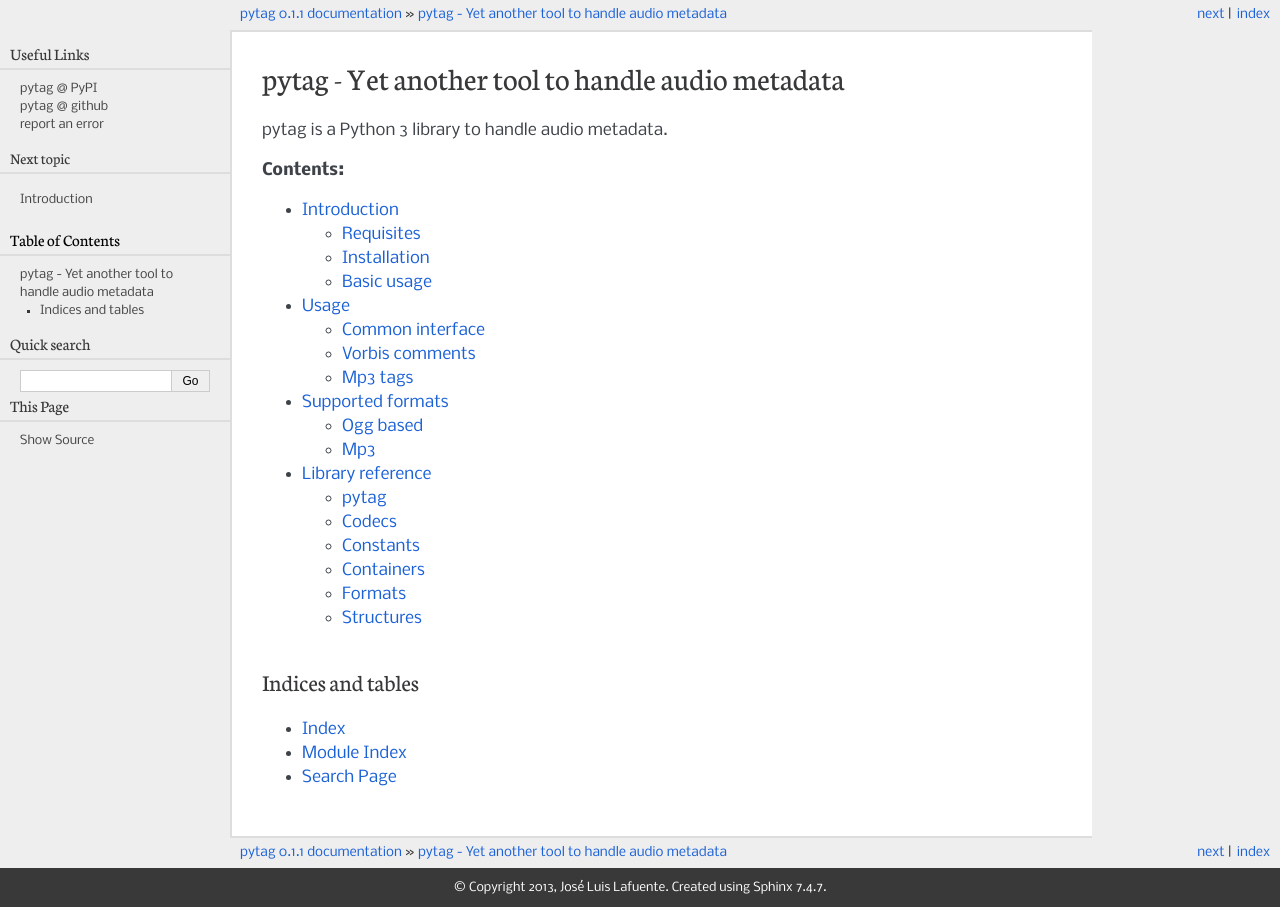
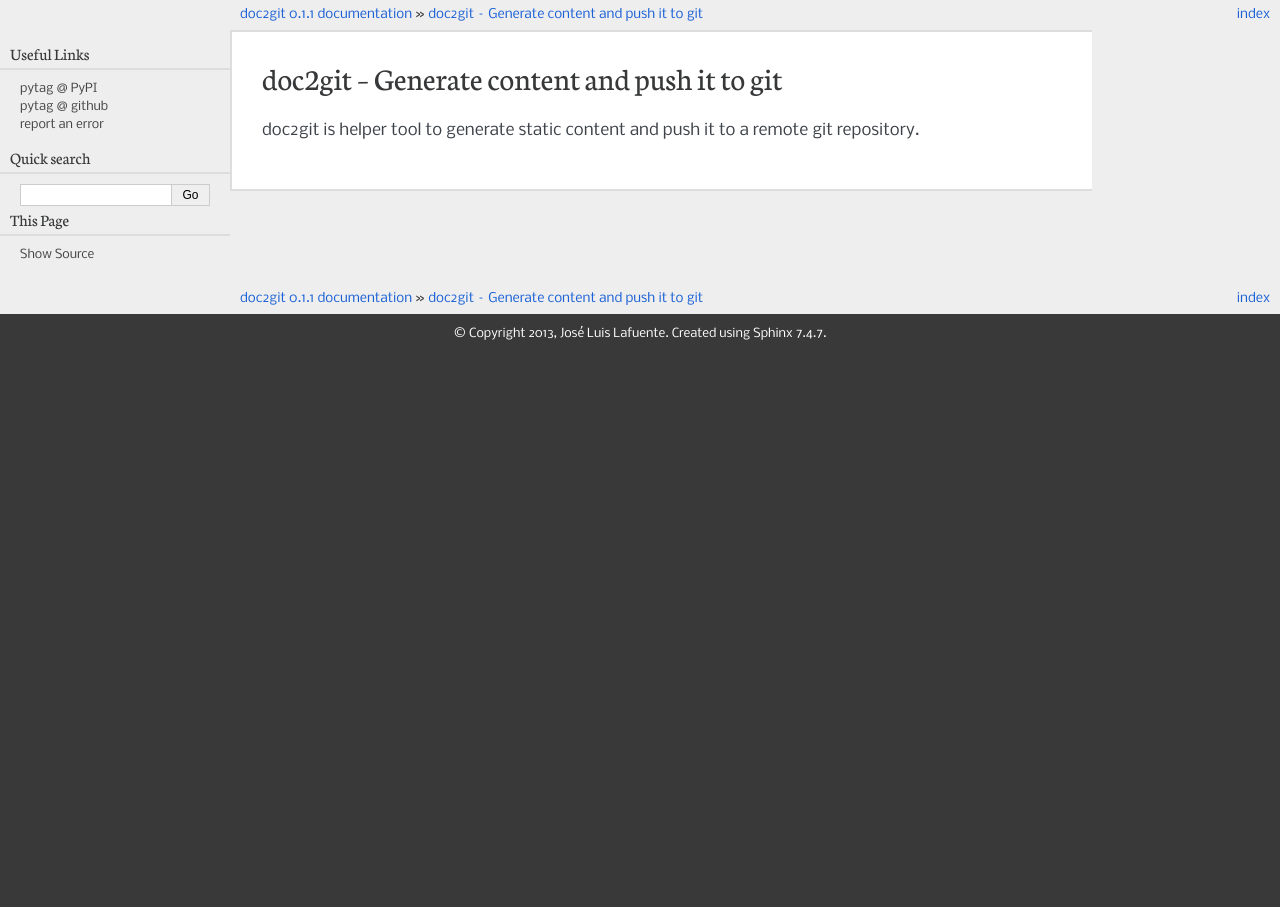
Before and after one commit to jlesquembre/doc2git, a Sphinx documentation site: the page built from docs/source/index.rst, in a window 1280 px wide. Built offline with Sphinx 7.4.7, drawn with Linux system fonts in a browser that asks for light colours; formulas are drawn with MathJax 3.

Commit message:
First usable version

```diff
--- a/docs/source/conf.py
+++ b/docs/source/conf.py
@@ -13,7 +13,6 @@
 # serve to show the default.
 
 import sys, os, subprocess
-#import sphinx_bootstrap_theme
 
 # If extensions (or modules to document with autodoc) are in another directory,
 # add these directories to sys.path here. If the directory is relative to the
@@ -47,7 +46,7 @@
 master_doc = 'index'
 
 # General information about the project.
-project = 'pytag'
+project = 'doc2git'
 copyright = '2013, José Luis Lafuente'
 
 # The version info for the project you're documenting, acts as replacement for
@@ -187,7 +186,7 @@
 #html_file_suffix = None
 
 # Output file base name for HTML help builder.
-htmlhelp_basename = 'pytagdoc'
+#htmlhelp_basename = 'pytagdoc'
 
 
 # -- Options for LaTeX output --------------------------------------------------
@@ -205,10 +204,10 @@
 
 # Grouping the document tree into LaTeX files. List of tuples
 # (source start file, target name, title, author, documentclass [howto/manual]).
-latex_documents = [
+'''latex_documents = [
   ('index', 'pytag.tex', 'pytag Documentation',
    'José Luis Lafuente', 'manual'),
-]
+]'''
 
 # The name of an image file (relative to this directory) to place at the top of
 # the title page.
@@ -235,10 +234,10 @@
 
 # One entry per manual page. List of tuples
 # (source start file, name, description, authors, manual section).
-man_pages = [
+'''man_pages = [
     ('index', 'pytag', 'pytag Documentation',
      ['José Luis Lafuente'], 1)
-]
+]'''
 
 # If true, show URL addresses after external links.
 #man_show_urls = False
@@ -249,11 +248,12 @@
 # Grouping the document tree into Texinfo files. List of tuples
 # (source start file, target name, title, author,
 #  dir menu entry, description, category)
-texinfo_documents = [
+
+'''texinfo_documents = [
   ('index', 'pytag', 'pytag Documentation',
    'José Luis Lafuente', 'pytag', 'One line description of project.',
    'Miscellaneous'),
-]
+]'''
 
 # Documents to append as an appendix to all manuals.
 #texinfo_appendices = []
--- a/docs/source/index.rst
+++ b/docs/source/index.rst
@@ -1,24 +1,6 @@
-=================================================
-pytag - Yet another tool to handle audio metadata
-=================================================
+================================================
+ doc2git -- Generate content and push it to git
+================================================
 
-pytag is a Python 3 library to handle audio metadata.
-
-**Contents:**
-
-.. toctree::
-   :maxdepth: 2
-
-   intro
-   usage
-   support
-   reference
-
-
-
-Indices and tables
-==================
-
-* :ref:`genindex`
-* :ref:`modindex`
-* :ref:`search`
+doc2git is helper tool to generate static content and push it to a remote git
+repository.
--- a/docs/source/intro.rst
+++ /dev/null
@@ -1,40 +0,0 @@
-============
-Introduction
-============
-
-
-Requisites
-----------
-
-pytag only requires Python >= 3.3.
-
-
-Installation
-------------
-
-.. code-block:: bash
-
-    pip install pytag
-
-
-Basic usage
------------
-
-::
-
-    >>> from pytag import Audio
-    >>> audio = Audio('/path/to/file.ogg')
-    >>> audio.get_tags()
-    PytagDict({'album': 'a cool album'})
-
-    >>> audio.write_tags({'album': 'a new name'})
-    >>> audio.get_tags()
-    PytagDict({'album': 'a new name'})
-
-.. note::
-
-    The returned object (:py:class:`PytagDict`) extends the Python :py:class:`dict`, and
-    can be used as a :py:class:`dict`
-
-    For more information about PytagDict see:
-    :py:class:`pytag.structures.PytagDict`
--- a/docs/source/reference.rst
+++ /dev/null
@@ -1,75 +0,0 @@
-=================
-Library reference
-=================
-
-pytag
------
-
-.. autoclass:: pytag.AudioReader
-   :members:
-
-.. autoclass:: pytag.Audio
-   :members:
-
-.. autoclass:: pytag.FormatNotSupportedError
-   :members:
-
-Codecs
-------
-
-.. autoclass:: pytag.codecs.VorbisComment
-   :members:
-
-.. autoclass:: pytag.codecs.Vorbis
-   :members:
-   :show-inheritance:
-
-Constants
----------
-
-.. autodata:: pytag.constants.FIELD_NAMES
-
-Containers
-----------
-
-.. autoclass:: pytag.containers.OggPage
-   :members:
-
-.. autoclass:: pytag.containers.OggReader
-   :members:
-
-.. autoclass:: pytag.containers.Ogg
-   :members:
-
-.. autoclass:: pytag.containers.PacketReader
-   :members:
-
-Formats
--------
-
-.. autoclass:: pytag.formats.OggVorbisReader
-   :members:
-   :show-inheritance:
-
-.. autoclass:: pytag.formats.OggVorbis
-   :members:
-
-
-Structures
-----------
-
-
-CaseInsensitiveDict
-~~~~~~~~~~~~~~~~~~~
-
-.. autoclass:: pytag.structures.CaseInsensitiveDict
-   :members:
-
-PytagDict
-~~~~~~~~~
-
-.. autoclass:: pytag.structures.PytagDict
-   :members:
-
-.. Utils
-.. -----
--- a/docs/source/usage.rst
+++ /dev/null
@@ -1,97 +0,0 @@
-=====
-Usage
-=====
-
-Common interface
-----------------
-
-pytag defines a common list of tags (or comments) for all the supported audio
-formats. This tags are defined at :py:data:`pytag.constants.FIELD_NAMES` and
-they are:
-
-* title
-* artist
-* album
-* date
-* tracknumber
-* organization
-* genre
-* performer
-
-Using the common interface, doesn't matter if we use want to read from a mp3 or
-from a ogg vorbis file. If an audio file contains other tags, they are ignored.
-
-Reading metadata from multiple audio files:
-
-::
-
-    from pytag import AudioReader, FormatNotSupportedError
-
-    files = ['audio.ogg', 'audio.mp3', 'image.png']
-
-    try:
-        for file in files:
-            audio = AudioReader(file)
-            print (audio.get_tags())
-    except FormatNotSupportedError:
-        print('Process other file...')
-
-.. note::
-
-    If ``audio.ogg`` has a tag called ``band``, this is ignored. If you want
-    all the tags, use the Ogg vorbis interface. See:
-    :ref:`vorbis-comm`
-
-
-Writing metadata to an audio file:
-
-::
-
-    from pytag import Audio
-
-    audio = Audio('music.ogg')
-    audio.write_tags({'album': 'cool', 'year': '2000'})
-
-.. note::
-
-    Here only tag ``album`` is saved, ``year`` is ignored.
-
-    :py:class:`pytag.Audio` extends :py:class:`pytag.AudioReader`, with
-    :py:class:`pytag.Audio` is also possible read the tags. Class
-    :py:class:`pytag.AudioReader` is provided just to avoid write some metadata
-    by mistake.
-
-
-.. _vorbis-comm:
-
-Vorbis comments
----------------
-
-Using Vorbis comments is possible to save any metadata.
-
-Writing and reading random tags:
-
-::
-
-    >>> from pytag.format import OggVorbis
-    >>> vorbis = OggVorbis('music.ogg')
-    >>> vorbis.write_tags({'foo': 'bar'})
-    >>> vorbis.get_tags()
-    {'foo': 'bar'}
-
-.. note::
-
-    Like :py:class:`pytag.Audio` has a :py:class:`pytag.AudioReader` only for
-    reading, :py:class:`pytag.formats.OggVorbis` also has a
-    :py:class:`pytag.formats.OggVorbisReader` which only is allow to read the
-    comments.
-
-Mp3 tags
---------
-
-Mp3 files uses ID3 to save the metadata. This format defines a list of codes
-for the valid tags. See `Wikipedia ID3v2 Frames List
-<http://en.wikipedia.org/wiki/ID3#ID3v2_Frame_Specification_.28Version_2.3.29>`_
-
-As this list is huge and many times confusing, I recommend use only the common
-interface to read/write Mp3 tags.
```
Also changed, not shown: docs/source/support.rst (deleted, +0 -33 lines), 4 other files.
